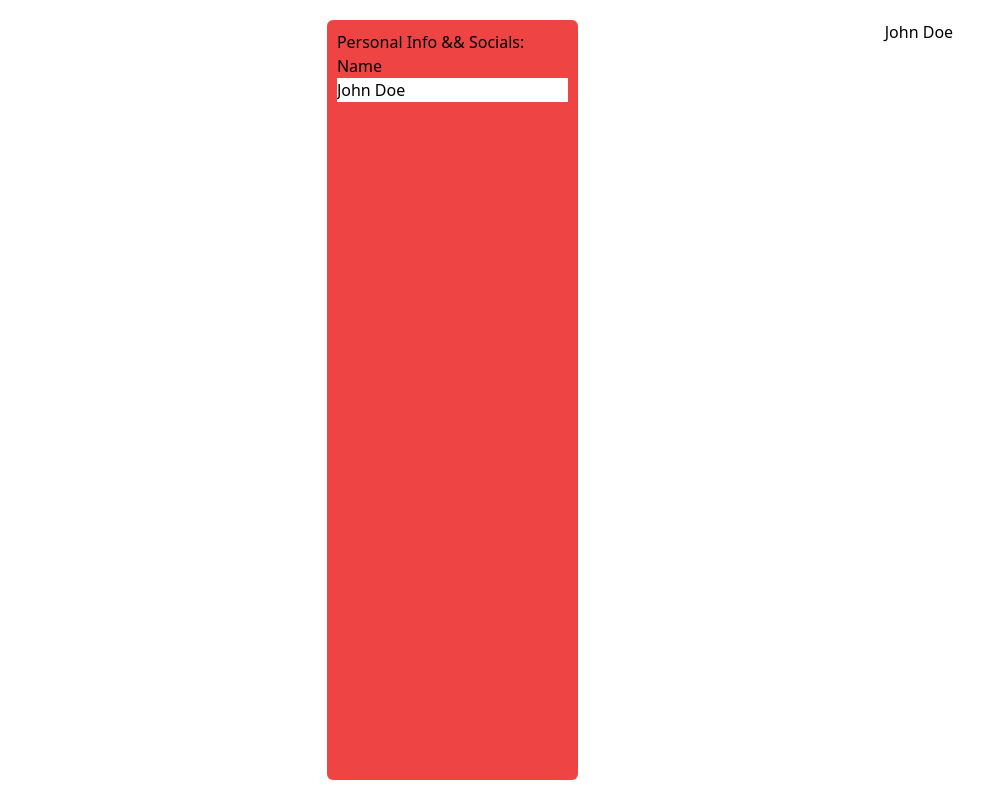
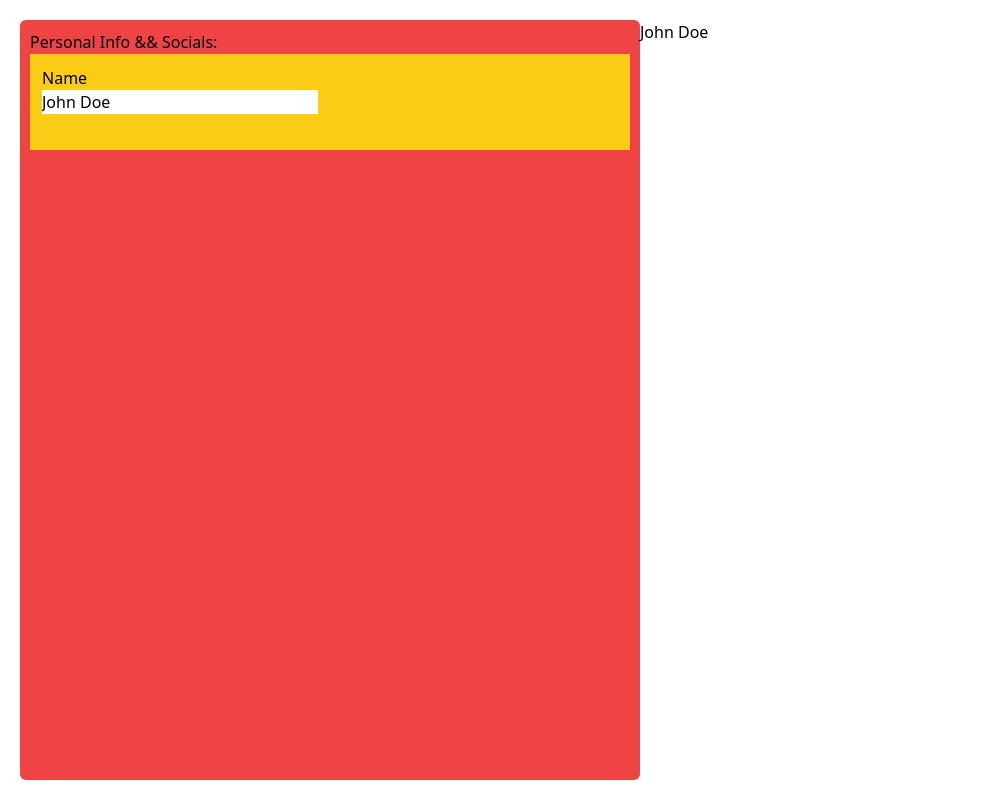
Before and after one commit to dna737/CV-builder, a React (Vite) app in the folder CV-builder/: page / in a window 1280 px wide. Shown: the whole page, without its empty margins (0-996 px from the left). Built offline with nearby package versions, Linux system fonts and the light colour scheme.

Commit message:
fix width of both panels and implement grid within the form

```diff
--- a/CV-builder/src/components/Preview.jsx
+++ b/CV-builder/src/components/Preview.jsx
@@ -1,6 +1,10 @@
 /* eslint-disable react/prop-types */
 function Preview({ personalInfo }) {
-    return <h2>{personalInfo.name}</h2>;
+    return (
+        <div className="h-3.5 w-1/2">
+            <h2>{personalInfo.name}</h2>
+        </div>
+    );
 }
 
 export { Preview };
--- a/CV-builder/src/components/ResumeForm.jsx
+++ b/CV-builder/src/components/ResumeForm.jsx
@@ -1,14 +1,16 @@
 /* eslint-disable react/prop-types */
 export default function ResumeForm({ personalInfo, changeInput }) {
     return (
-        <div className="h-full bg-red-500 p-2.5 rounded-md">
+        <div className=" w-1/2 min-w-{50%} h-full bg-red-500 p-2.5 rounded-md">
             <h1>Personal Info && Socials:</h1>
-            <form>
-                <Name
-                    personalInfo={personalInfo}
-                    changeInput={changeInput}
-                    attribute={"name"}
-                ></Name>
+            <form className="bg-yellow-400 p-3">
+                <div className="grid md:grid-cols-2 md:gap-6">
+                    <Name
+                        personalInfo={personalInfo}
+                        changeInput={changeInput}
+                        attribute={"name"}
+                    ></Name>
+                </div>
             </form>
         </div>
     );
```
